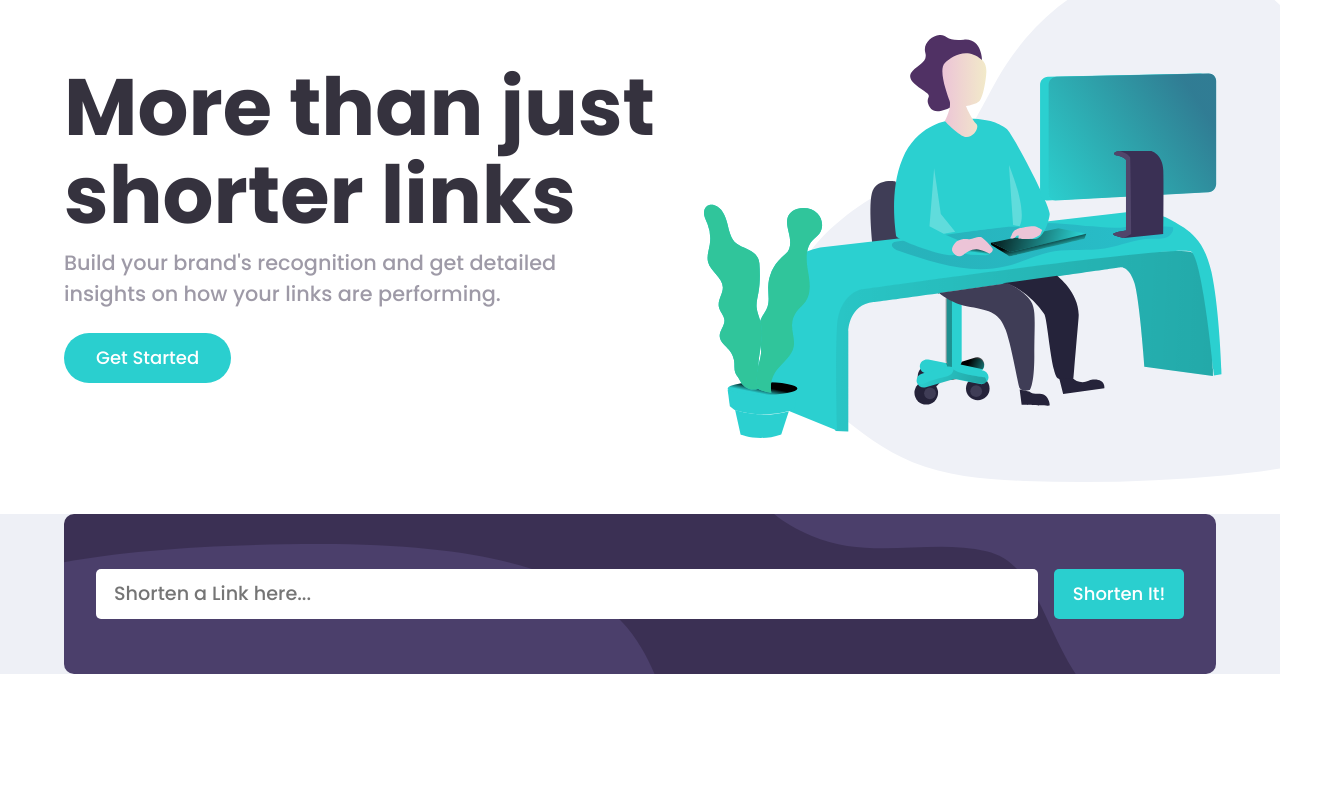
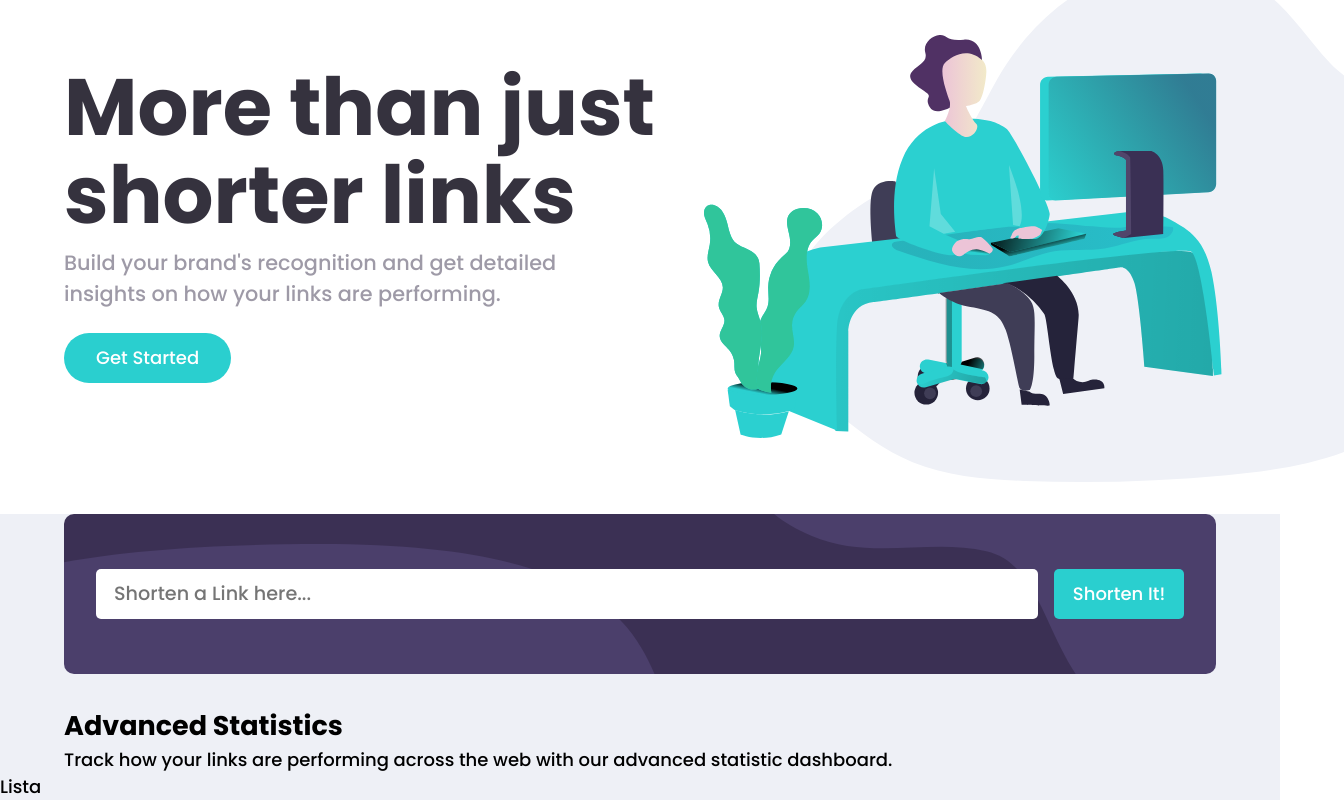
Before and after one commit to flp-pcll/url-shortener-app, a React (Create React App) app: page / in a window 1280 px wide. Shown: the part 140-940 px from the top of the page, 1344 px wide, since content can reach past the window. Before the commit the page ends 830 px from the top, so only its background shows below. Built offline with nearby package versions, Linux system fonts and the light colour scheme.

Commit message:
added StatsHeader component

```diff
--- a/src/App.js
+++ b/src/App.js
@@ -3,6 +3,7 @@ import Header from "./components/Header/HeaderArea";
 import MainFlex from "./components/Layout/MainFlex";
 import HeroArea from "./components/HeroArea/HeroArea";
 import ShortenerArea from "./components/ShortenerArea/ShortenerArea";
+import StatsArea from "./components/StatsArea/StatsArea";
 
 import "./App.css";
 
@@ -10,10 +11,10 @@ function App() {
     return (
         <div>
             <Header />
+            <HeroArea />
             <MainFlex>
-                <HeroArea />
                 <ShortenerArea />
-                {/* {Stats} */}
+                <StatsArea />
             </MainFlex>
         </div>
     );
--- a/src/components/Layout/MainFlex.module.css
+++ b/src/components/Layout/MainFlex.module.css
@@ -1,4 +1,5 @@
 .main-flex {
     overflow: hidden;
     width: 100%;
+    background-color: var(--main-area-gray);
 }
--- a/src/components/ShortenerArea/ShortenedLink/ShortenedLink.js
+++ b/src/components/ShortenerArea/ShortenedLink/ShortenedLink.js
@@ -1,26 +1,26 @@
 import React, { useState, useEffect, useCallback } from "react";
 import Button from "../../UI/Button/Button";
 import Card from "../../UI/Card/Card";
-import Spinner from "../../UI/Spinner/Spinner";
 import styles from "./ShortenedLink.module.css";
 
 function ShortenedLink(props) {
+    const [copyURL, setCopyURL] = useState(false);
+    const [urlIsCopied, setUrlIsCopied] = useState(false);
 
-    const [copyURL, setCopyURL] = useState(false);
+    const buttonClickHandler = event => {
+        event.preventDefault();
+        setCopyURL(true);
+    };
 
     const copyURLToClipboard = useCallback(async () => {
         try {
             await navigator.clipboard.writeText(props.shortenedURL);
             console.log(`${props.shortenedURL} was coppied to the clipboard`);
+            setUrlIsCopied(true);
         } catch (error) {
             console.log(error);
         }
     }, [props.shortenedURL]);
-
-        const buttonClickHandler = event => {
-            event.preventDefault();
-            setCopyURL(true);
-        };
 
     useEffect(() => {
         copyURLToClipboard();
@@ -32,16 +32,16 @@ function ShortenedLink(props) {
                 <section className={styles['shortened-link_links-area']} name="Links Area">
                     <span className={styles['original-link_container']}>
                         <p className={styles['shortened-link__originalURL']}>
-                                {props.originalURL.length > 40 && `${props.originalURL.substr(0, 40)}...`}
-                                {props.originalURL.length < 40 && `${props.originalURL}`}
+                            {props.originalURL.length > 60 && `${props.originalURL.substr(0, 60)}...`}
+                            {props.originalURL.length < 60 && `${props.originalURL}`}
                         </p>
                     </span>
                     <span className={styles['shortened-link-area']}><p>{props.shortenedURL}</p></span>
                 </section>
                 <div className={`${styles['shortened-link_controls-area']}`} name="Controls Area">
-                        <Button className={`${copyURL && styles['copied-content']}`} type="button" onClick={buttonClickHandler}>
+                    <Button className={`${urlIsCopied && styles['copied-content']}`} type="button" onClick={buttonClickHandler}>
                         {!copyURL && "Copy"}
-                            {copyURL && "Copied!"}
+                        {urlIsCopied && "Copied!"}
                     </Button>
                 </div>
             </Card>
--- /dev/null
+++ b/src/components/StatsArea/StatsArea.js
@@ -0,0 +1,38 @@
+import React from "react";
+import StatsCardsList from "./StatsCardsList/StatsCardsList";
+import { ReactComponent as BrandRecognitionIcon } from "../../assets/images/icon-brand-recognition.svg";
+import { ReactComponent as DetailedRecordsIcon } from "../../assets/images/icon-detailed-records.svg";
+import { ReactComponent as FullyCustomizable } from "../../assets/images/icon-fully-customizable.svg";
+import StatsHeader from "./StatsHeader/StatsHeader";
+
+function StatsArea() {
+    const cardsItems = [
+        {
+            id: '001',
+            title: 'Brand Recognition',
+            description: `Boost your brand recognition with each click. Generic links don't mean a thing. Branded links help instil confidence in your content.`,
+            icon: <BrandRecognitionIcon />
+        },
+        {
+            id: '002',
+            title: 'Detailed Records',
+            description: 'Gain insights into who is clicking your links. Knowing when and where people engage with your content helps inform better decisions.',
+            icon: <DetailedRecordsIcon />
+        },
+        {
+            id: '003',
+            title: 'Fully Customizable',
+            description: 'Improve brand awareness and content discoverability through customizable links, supercharging audience engagement.',
+            icon: <FullyCustomizable />
+        }
+    ];
+
+    return(
+        <section>
+            <StatsHeader />
+            <StatsCardsList cards={cardsItems} />
+        </section>
+    );
+};
+
+export default StatsArea;
--- /dev/null
+++ b/src/components/StatsArea/StatsCardsList/StatsCardsList.js
@@ -0,0 +1,9 @@
+import React from "react";
+
+function StatsCardsList() {
+    return(
+        <ul>Lista</ul>
+    );
+};
+
+export default StatsCardsList;
--- /dev/null
+++ b/src/components/StatsArea/StatsHeader/StatsHeader.js
@@ -0,0 +1,12 @@
+import React from "react";
+
+function StatsHeader() {
+    return(
+        <header>
+            <h2>Advanced Statistics</h2>
+            <p>Track how your links are performing across the web with our advanced statistic dashboard. </p>
+        </header>
+    );
+};
+
+export default StatsHeader;
```
Lines whose indentation alone changed are shown as unchanged.
